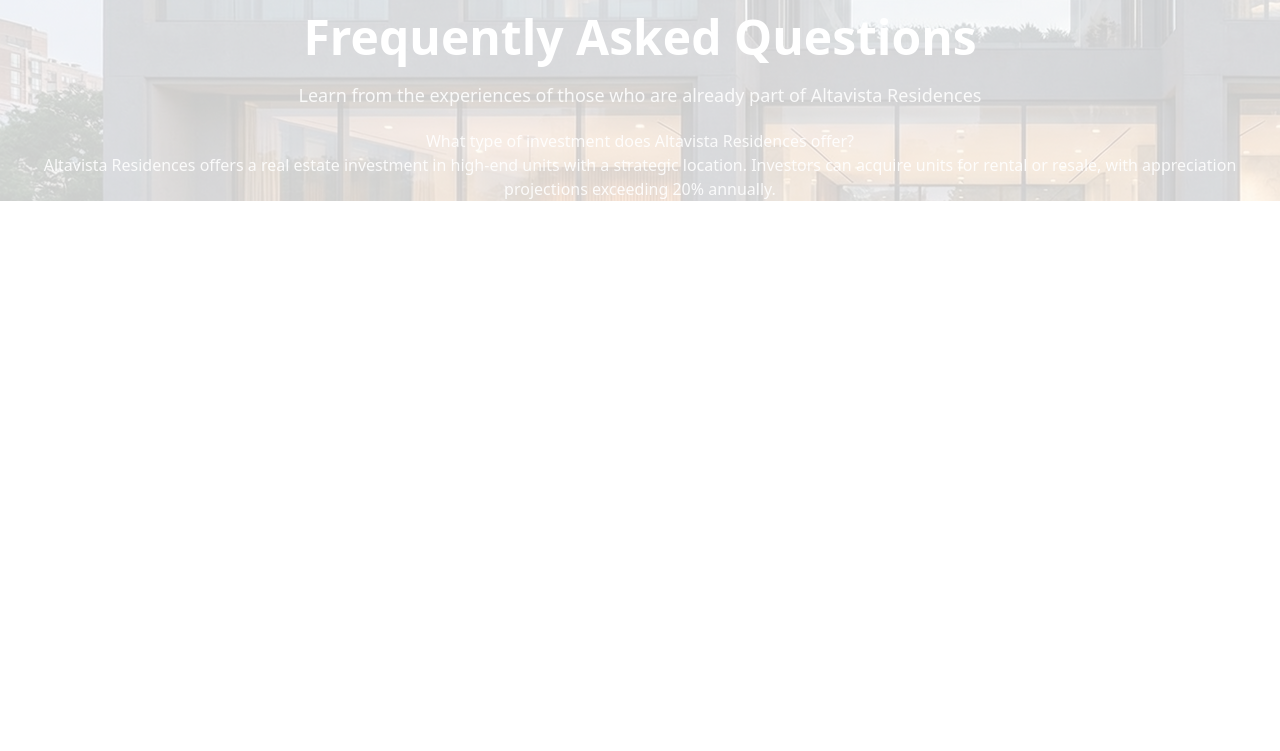
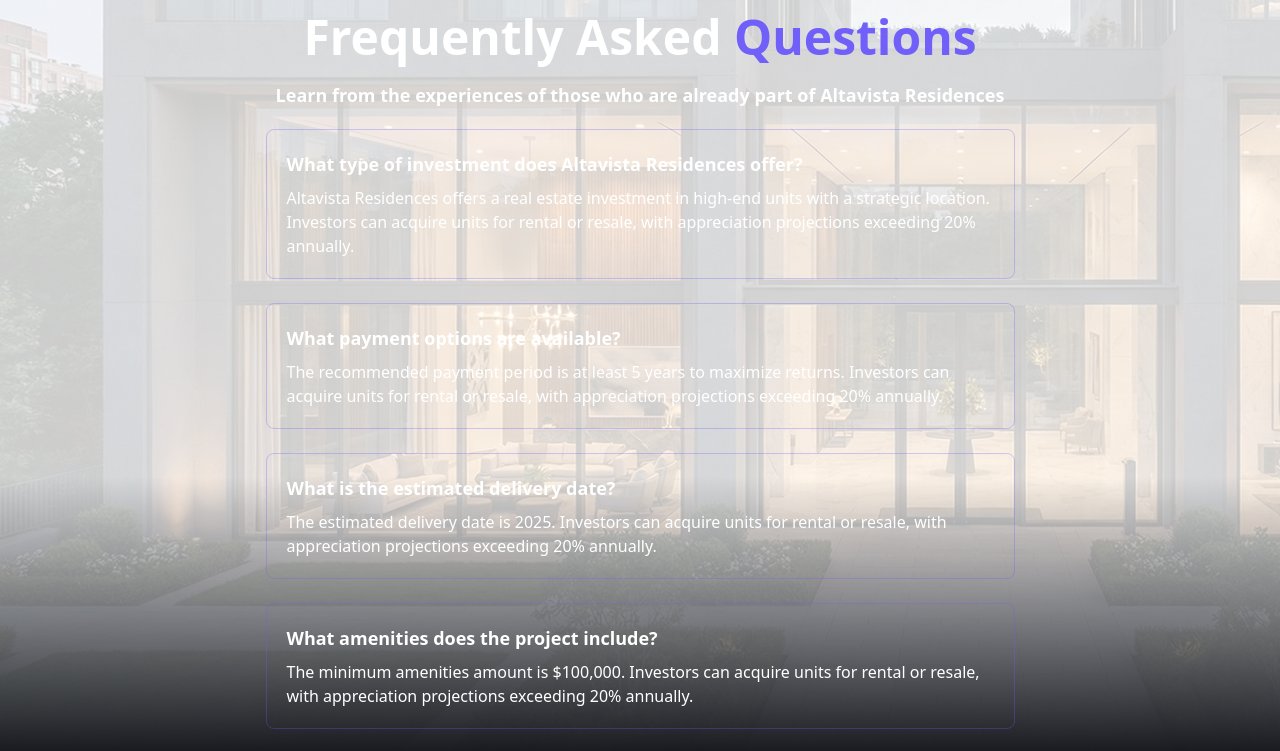
Before and after one commit to Andri-jose/Landing-Page-Real-Estate, a React (Vite) app: page / in a window 1280 px wide. Shown: the part 3520-4271 px from the top of the page. Before the commit the page ends 3721 px from the top, so only its background shows below. Built offline with nearby package versions, Linux system fonts and the light colour scheme.

Commit message:
adding function to FAQ

```diff
--- a/src/App.tsx
+++ b/src/App.tsx
@@ -79,20 +79,28 @@
 
 const faqs: Faq[] = [
   {
-    question: "What is the expected return on investment?",
-    answer: "The expected return on investment is projected to exceed 20% annually."
+    question: "What type of investment does Altavista Residences offer?",
+    answer: "Altavista Residences offers a real estate investment in high-end units with a strategic location. Investors can acquire units for rental or resale, with appreciation projections exceeding 20% annually."
   },
   {
-    question: "How long is the investment period?",
-    answer: "The investment period is typically 5-10 years, depending on the specific unit."
+    question: "What payment options are available?",
+    answer: "The recommended payment period is at least 5 years to maximize returns. Investors can acquire units for rental or resale, with appreciation projections exceeding 20% annually."
   },
   {
-    question: "Can I rent out my unit?",
-    answer: "Yes, investors can choose to rent out their units for additional income."
+    question: "What is the estimated delivery date?",
+    answer: "The estimated delivery date is 2025. Investors can acquire units for rental or resale, with appreciation projections exceeding 20% annually."
   },
   {
-    question: "Is there a minimum investment amount?",
-    answer: "The minimum investment amount is $100,000."
+    question: "What amenities does the project include?",
+    answer: "The minimum amenities amount is $100,000. Investors can acquire units for rental or resale, with appreciation projections exceeding 20% annually."
+  },
+  {
+    question: "Can I visit a model unit?",
+    answer: "Yes, model units are available for visitation. Please contact our team to schedule a visit."
+  },
+  {
+    question: "What does the webinar include?",
+    answer: "The webinar includes an overview of the project, investment opportunities, and exclusive insights from our team."
   }
 ];
 
@@ -200,17 +208,19 @@
         </article>
       </section>
       <section className='mt-40'>
-        <h2 className='text-5xl text-subtitle font-semibold mb-5'>Frequently Asked Questions</h2>
-        <p className='text-lg mb-5'>Learn from the experiences of those who are already part of Altavista
+        <h2 className='text-5xl text-subtitle font-semibold mb-5'>Frequently Asked
+          <b className='text-purple'> Questions</b>
+        </h2>
+        <p className='text-lg mb-5 text-subtitle font-semibold'>Learn from the experiences of those who are already part of Altavista
           Residences
         </p>
-        <dl>
-          <dt>What type of investment does Altavista Residences offer?</dt>
-          <dd>Altavista Residences offers a real estate investment in high-end units with a strategic location.
-            Investors can acquire units for rental or resale, with appreciation projections exceeding 20%
-            annually.
-          </dd>
-        </dl>
+        {faqs.map((faq, index) => (
+          <dl key={index} className='mb-6 text-left w-187.25 flex flex-col  px-5 border-solid border
+             border-purple/30 rounded-lg p-5'>
+            <dt className='text-lg font-semibold text-subtitle mb-2'>{faq.question}</dt>
+            <dd className='text-base text-subtitle'>{faq.answer}</dd>
+          </dl>
+        ))}
       </section>
 
     </div>
```
